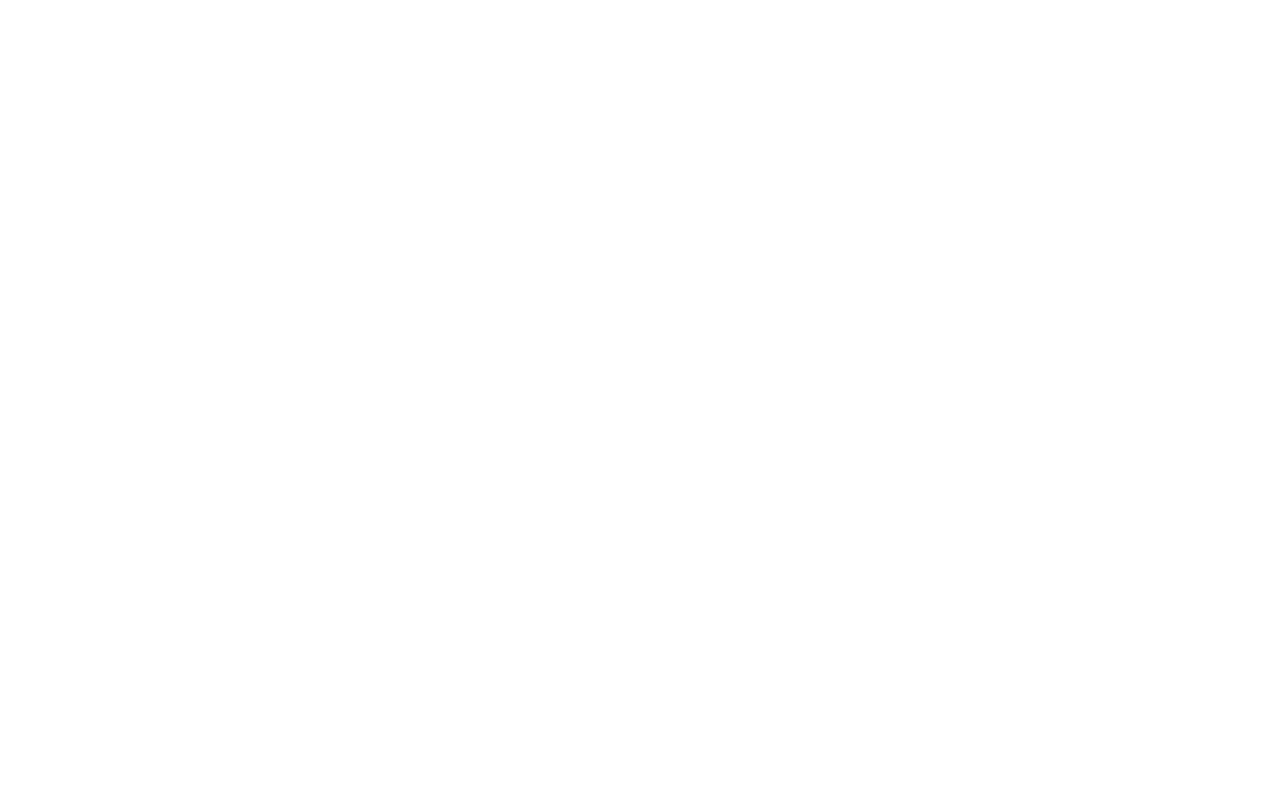
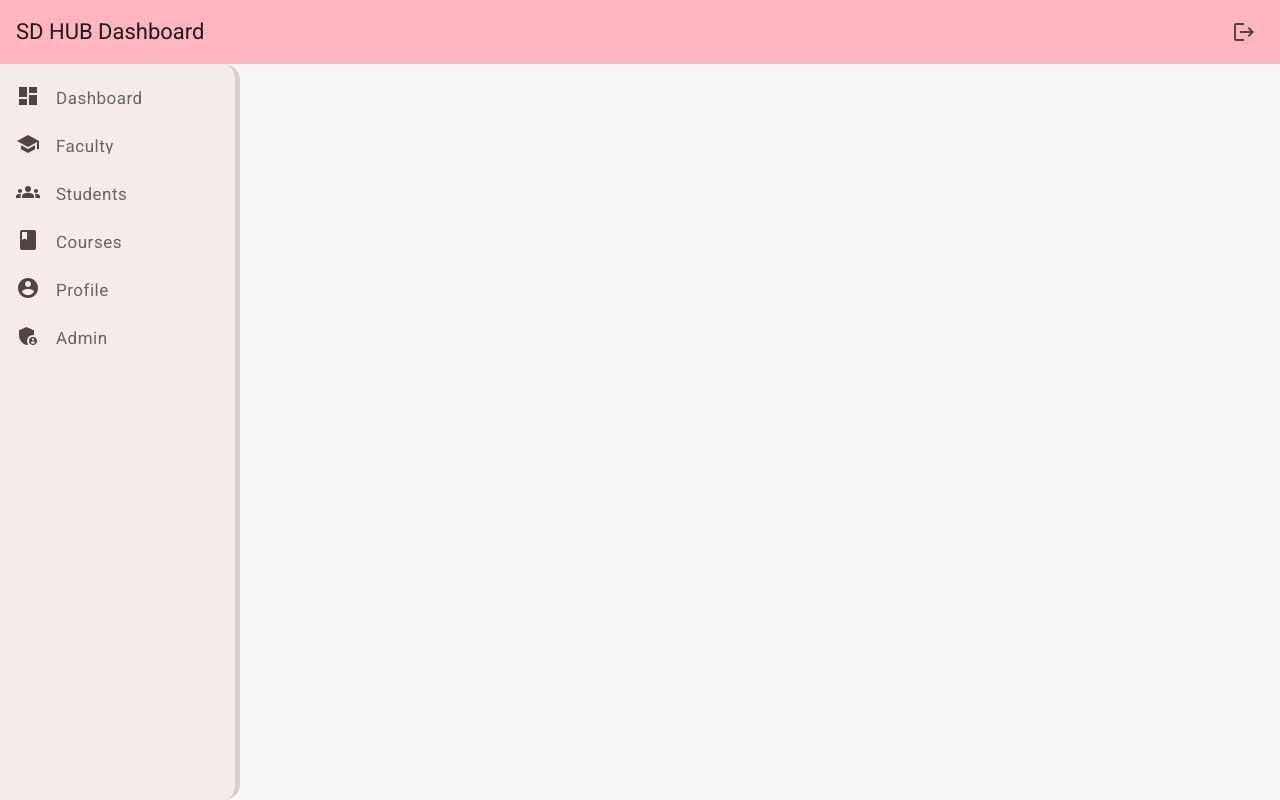
Before and after one commit to Skill-Development-Hub/Mohd_yousuf, an Angular app in the folder SD-HUB/: page /dashboard in a window 1280 px wide. Before the commit this address led to /. Built offline with nearby package versions, Linux system fonts and the light colour scheme.

Commit message:
created-Dashboard

```diff
--- a/SD-HUB/src/app/app-routing.module.ts
+++ b/SD-HUB/src/app/app-routing.module.ts
@@ -4,13 +4,15 @@
 import { RegistrationComponent } from './registration/registration.component';
 import { NavbarComponent } from './navbar/navbar.component';
 import { SignupComponent } from './signup/signup.component';
+import { DashboardComponent } from './dashboard/dashboard.component';
 
 const routes: Routes = [
   { path: 'signin', component: SigninComponent },
   { path: 'registration', component: RegistrationComponent },
   { path: '', redirectTo: '/signin', pathMatch: 'full' },
   { path: 'navbar', component: NavbarComponent },
-  { path: 'signup', component: SignupComponent }
+  { path: 'signup', component: SignupComponent },
+  {path: 'dashboard', component:DashboardComponent}
 ];
 
 @NgModule({
--- /dev/null
+++ b/SD-HUB/src/app/dashboard/dashboard.component.css
@@ -0,0 +1,49 @@
+.dashboard-container {
+    display: flex;
+    flex-direction: column;
+    height: 100vh;
+  }
+
+  .header {
+    position: fixed;
+    top: 0;
+    left: 0;
+    right: 0;
+    z-index: 2;
+    display: flex;
+    justify-content: space-between;
+    height: 64px;
+    background-color: lightpink;
+  }
+
+  .header-actions {
+    display: flex;
+    gap: 8px;
+  }
+
+
+  .sidenav-container {
+    flex: 1;
+    margin-top: 64px;
+  }
+
+  .sidenav {
+    width: 240px;
+    background-color: rgb(245, 235, 235);
+    border-right: 5px solid rgba(0, 0, 0, 0.12);
+  }
+
+
+
+  .content {
+    padding: 24px;
+    background-color: #f5f5f5;
+  }
+
+
+
+  .matListItemTitle {
+    color: #666;
+    font-size: 17px;
+    height: 20px !important;
+  }
--- /dev/null
+++ b/SD-HUB/src/app/dashboard/dashboard.component.html
@@ -0,0 +1,50 @@
+<div class="dashboard-container">
+    <!-- Toolbar -->
+    <mat-toolbar color="primary" class="header">
+      <span>SD HUB Dashboard</span>
+      <div class="header-actions">
+        <button mat-icon-button (click)="logout()">
+          <mat-icon>logout</mat-icon>
+        </button>
+      </div>
+    </mat-toolbar>
+
+    <!-- sidenavcontainer -->
+    <mat-sidenav-container class="sidenav-container">
+
+      <!-- sidenav_content -->
+      <mat-sidenav mode="side" opened class="sidenav">
+        <mat-list>
+            <mat-list-item>
+            <mat-icon matListItemIcon>dashboard</mat-icon>
+            <div class="matListItemTitle">Dashboard</div>
+            </mat-list-item>
+            <mat-list-item>
+                <mat-icon matListItemIcon>school</mat-icon>
+                <div class="matListItemTitle">Faculty</div>
+                </mat-list-item>
+            <mat-list-item>
+                <mat-icon matListItemIcon>groups</mat-icon>
+                <div class="matListItemTitle">Students</div>
+                </mat-list-item>
+                <mat-list-item>
+                    <mat-icon matListItemIcon>book</mat-icon>
+                    <div class="matListItemTitle">Courses</div>
+                    </mat-list-item>
+                    <mat-list-item>
+                        <mat-icon matListItemIcon>account_circle</mat-icon>
+                        <div class="matListItemTitle">Profile</div>
+                        </mat-list-item>
+                        <mat-list-item>
+                            <mat-icon matListItemIcon>admin_panel_settings</mat-icon>
+                            <div class="matListItemTitle">Admin</div>
+                            </mat-list-item>
+           </mat-list>
+      </mat-sidenav>
+
+
+      <mat-sidenav-content class="content">
+
+      </mat-sidenav-content>
+    </mat-sidenav-container>
+  </div>
--- /dev/null
+++ b/SD-HUB/src/app/dashboard/dashboard.component.ts
@@ -0,0 +1,17 @@
+import { Component } from '@angular/core';
+import { Router } from '@angular/router';
+
+@Component({
+  selector: 'app-dashboard',
+  templateUrl: './dashboard.component.html',
+  styleUrl: './dashboard.component.css'
+})
+export class DashboardComponent {
+
+  constructor(private router: Router) {}
+
+  logout() {
+
+    this.router.navigate(['/signin']);
+  }
+}
```
Also changed, not shown: SD-HUB/src/app/app.module.ts (+7 -1 lines), 1 other file (tests, documents, lock files or other folders).
